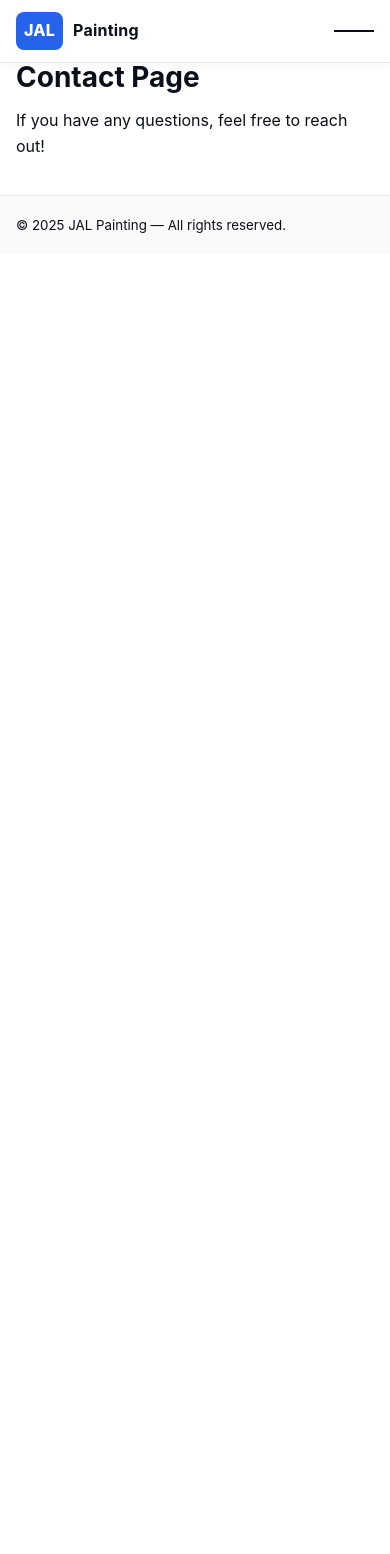
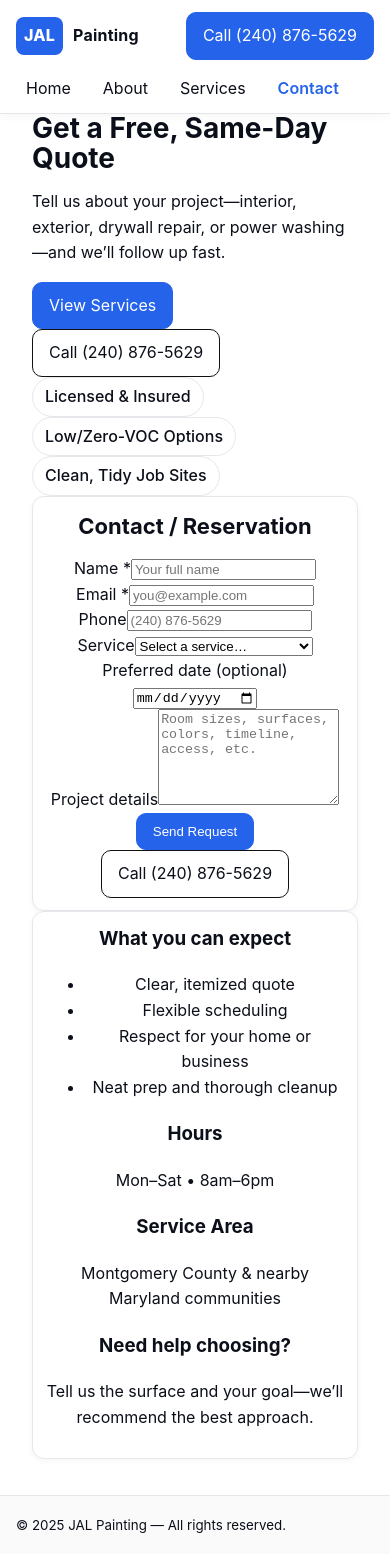
Before and after one commit to GReyes87/JAL-Painting-Website, a React (Create React App) app: page /contact in a window 390 px wide. Before the commit the page ends 844 px from the top, so only its background shows below. Built offline with nearby package versions, Linux system fonts and the light colour scheme.

Commit message:
pages updated

```diff
--- a/src/App.js
+++ b/src/App.js
@@ -1,4 +1,3 @@
-import { useState } from "react";
 import { NavLink, Routes, Route, Link } from "react-router-dom";
 import Home from "./pages/home";
 import About from "./pages/about";
@@ -7,31 +6,17 @@ import Contact from "./pages/contact";
 import "./global.css";
 
 export default function App() {
-  const [open, setOpen] = useState(false);
-  const closeMenu = () => setOpen(false);
-
   return (
     <>
       <header className="site-header">
         <div className="wrap header__row">
-          <Link to="/" className="brand" onClick={closeMenu}>
+          <Link to="/" className="brand">
             <span className="brand__mark">JAL</span>
             <span className="brand__name">Painting</span>
           </Link>
 
-          <button
-            className="nav-toggle"
-            aria-expanded={open ? "true" : "false"}
-            aria-controls="primary-nav"
-            onClick={() => setOpen(!open)}
-          >
-            <span className="nav-toggle__bar" />
-            <span className="nav-toggle__bar" />
-            <span className="nav-toggle__bar" />
-          </button>
-
-          <nav id="primary-nav" className={`site-nav ${open ? "is-open" : ""}`}>
-            <ul className="nav" onClick={closeMenu}>
+          <nav id="primary-nav" className="site-nav">
+            <ul className="nav">
               <li><NavLink to="/" end>Home</NavLink></li>
               <li><NavLink to="/about">About</NavLink></li>
               <li><NavLink to="/services">Services</NavLink></li>
@@ -40,8 +25,8 @@ export default function App() {
           </nav>
 
           <div className="header__cta">
-            <a className="btn btn--primary" href="tel:+15551234567">
-              Call (555) 123-4567
+            <a className="btn btn--primary" href="tel:+12408765629">
+              Call (240) 876-5629
             </a>
           </div>
         </div>
--- a/src/global.css
+++ b/src/global.css
@@ -62,24 +62,15 @@ h2{font-size:clamp(22px,3.6vw,32px); margin:24px 0 12px}
 .nav a:hover{ background:#f1f5ff; color:var(--brand) }
 .nav a.active{ color:var(--brand); font-weight:600 }
 
-/* Mobile toggle */
-.nav-toggle{
-  display:none; width:40px; height:34px; border:0; background:transparent; padding:0;
-}
-.nav-toggle__bar{ display:block; width:24px; height:2px; background:var(--ink); margin:4px auto }
+/* Keep phone CTA aligned right */
+.header__cta{ margin-left:auto }
 
-/* Phone CTA on the right */
-.header__cta{ margin-left:auto }
+/* Make the same nav work nicely on small screens (no hamburger) */
 @media (max-width: 900px){
-  .nav-toggle{ display:inline-flex; align-items:center; justify-content:center }
-  .site-nav{
-    position:absolute; left:0; right:0; top:100%;
-    display:none; background:#fff; border-bottom:1px solid #e5e7eb;
-    box-shadow:0 10px 20px rgba(0,0,0,.05);
-  }
-  .site-nav.is-open{ display:block }
-  .site-nav .nav{ flex-direction:column; gap:10px; padding:12px 16px }
-  .header__cta{ display:none }
+  .header__row{ flex-wrap:wrap }
+  .site-nav{ order:3; width:100% }
+  .nav{ flex-wrap:wrap; gap:12px }
+  .header__cta{ order:2 }
 }
 
 /* ===== Hero (Home) ===== */
@@ -99,13 +90,8 @@ h2{font-size:clamp(22px,3.6vw,32px); margin:24px 0 12px}
 .site-footer .wrap{ padding:16px }
 
 /* ===== Grid + Card utilities ===== */
-.grid {
-  display: grid;
-  gap: 20px;
-}
-.grid-3 {
-  grid-template-columns: repeat(auto-fit, minmax(280px, 1fr));
-}
+.grid { display:grid; gap:20px; }
+.grid-3 { grid-template-columns: repeat(auto-fit, minmax(280px, 1fr)); }
 .card {
   border: 1px solid #e5e7eb;
   border-radius: 12px;
--- a/src/pages/contact.js
+++ b/src/pages/contact.js
@@ -1,10 +1,180 @@
-function Contact() {
+import { useEffect, useMemo, useState } from "react";
+import { useSearchParams, Link } from "react-router-dom";
+
+/* keep options stable to silence exhaustive-deps and avoid re-renders */
+const BASE_OPTIONS = [
+  "Drywall Repair",
+  "General Painting",
+  "Exterior & Interior Painting",
+  "Power Washing",
+];
+
+export default function Contact() {
+  const [searchParams] = useSearchParams();
+  const prefillService = searchParams.get("service") || "";
+
+  const options = useMemo(() => {
+    if (prefillService && !BASE_OPTIONS.includes(prefillService)) {
+      return [prefillService, ...BASE_OPTIONS];
+    }
+    return BASE_OPTIONS;
+  }, [prefillService]);
+
+  const [form, setForm] = useState({
+    name: "",
+    email: "",
+    phone: "",
+    service: prefillService || "",
+    date: "",
+    message: "",
+  });
+
+  useEffect(() => {
+    if (prefillService) setForm((f) => ({ ...f, service: prefillService }));
+  }, [prefillService]);
+
+  const [errors, setErrors] = useState({});
+  const [status, setStatus] = useState(null);
+
+  const onChange = (e) => {
+    const { name, value } = e.target;
+    setForm((f) => ({ ...f, [name]: value }));
+    setErrors((err) => ({ ...err, [name]: undefined }));
+  };
+
+  const validate = () => {
+    const e = {};
+    if (!form.name.trim()) e.name = "Name is required.";
+    if (!form.email.trim()) e.email = "Email is required.";
+    else if (!/^\S+@\S+\.\S+$/.test(form.email)) e.email = "Enter a valid email.";
+    return e;
+  };
+
+  const onSubmit = (e) => {
+    e.preventDefault();
+    setStatus(null);
+    const eobj = validate();
+    setErrors(eobj);
+    if (Object.keys(eobj).length) return;
+
+    setStatus("Thanks! We received your request and will reach out shortly.");
+    setForm({
+      name: "",
+      email: "",
+      phone: "",
+      service: prefillService || "",
+      date: "",
+      message: "",
+    });
+  };
+
   return (
-    <div>
-      <h1>Contact Page</h1>
-      <p>If you have any questions, feel free to reach out!</p>
-    </div>
+    <>
+      {/* Hero */}
+      <section className="contact-hero">
+        <div className="wrap">
+          <h1>Get a Free, Same-Day Quote</h1>
+          <p className="muted">
+            Tell us about your project—interior, exterior, drywall repair, or power washing—and we’ll follow up fast.
+          </p>
+          <div className="cta">
+            <Link className="btn btn--primary" to="/services">View Services</Link>
+            <a className="btn" href="tel:+12408765629">Call (240) 876-5629</a>
+          </div>
+
+          <div className="trust">
+            <span className="chip">Licensed & Insured</span>
+            <span className="chip">Low/Zero-VOC Options</span>
+            <span className="chip">Clean, Tidy Job Sites</span>
+          </div>
+        </div>
+      </section>
+
+      {/* Form + sidebar */}
+      <section className="wrap contact-layout">
+        <form onSubmit={onSubmit} noValidate className="card form-card">
+          <h2 style={{ marginTop: 0 }}>Contact / Reservation</h2>
+
+          <div className="field">
+            <label htmlFor="name">Name *</label>
+            <input
+              id="name" name="name" value={form.name} onChange={onChange}
+              aria-invalid={!!errors.name} aria-describedby={errors.name ? "name-err" : undefined}
+              placeholder="Your full name" required
+            />
+            {errors.name && <div id="name-err" className="error">{errors.name}</div>}
+          </div>
+
+          <div className="field">
+            <label htmlFor="email">Email *</label>
+            <input
+              id="email" name="email" type="email" value={form.email} onChange={onChange}
+              aria-invalid={!!errors.email} aria-describedby={errors.email ? "email-err" : undefined}
+              placeholder="you@example.com" required
+            />
+            {errors.email && <div id="email-err" className="error">{errors.email}</div>}
+          </div>
+
+          <div className="field">
+            <label htmlFor="phone">Phone</label>
+            <input
+              id="phone" name="phone" type="tel" value={form.phone} onChange={onChange}
+              placeholder="(240) 876-5629"
+            />
+          </div>
+
+          <div className="two-up">
+            <div className="field">
+              <label htmlFor="service">Service</label>
+              <select id="service" name="service" value={form.service} onChange={onChange}>
+                <option value="">Select a service…</option>
+                {options.map((opt) => (
+                  <option key={opt} value={opt}>{opt}</option>
+                ))}
+              </select>
+            </div>
+
+            <div className="field">
+              <label htmlFor="date">Preferred date (optional)</label>
+              <input id="date" name="date" type="date" value={form.date} onChange={onChange} />
+            </div>
+          </div>
+
+          <div className="field">
+            <label htmlFor="message">Project details</label>
+            <textarea
+              id="message" name="message" rows={6} value={form.message} onChange={onChange}
+              placeholder="Room sizes, surfaces, colors, timeline, access, etc."
+            />
+          </div>
+
+          <div className="actions">
+            <button className="btn btn--primary" type="submit">Send Request</button>
+            <a className="btn" href="tel:+12408765629">Call (240) 876-5629</a>
+          </div>
+
+          {status && <p className="success" aria-live="polite">{status}</p>}
+        </form>
+
+        <aside className="card side-panel">
+          <h3 style={{ marginTop: 0 }}>What you can expect</h3>
+          <ul className="checklist">
+            <li>Clear, itemized quote</li>
+            <li>Flexible scheduling</li>
+            <li>Respect for your home or business</li>
+            <li>Neat prep and thorough cleanup</li>
+          </ul>
+
+          <h3>Hours</h3>
+          <p className="muted">Mon–Sat • 8am–6pm</p>
+
+          <h3>Service Area</h3>
+          <p className="muted">Montgomery County & nearby Maryland communities</p>
+
+          <h3>Need help choosing?</h3>
+          <p className="muted">Tell us the surface and your goal—we’ll recommend the best approach.</p>
+        </aside>
+      </section>
+    </>
   );
 }
-
-export default Contact;
```
Also changed, not shown: src/pages/home.js (+3 -9 lines).
